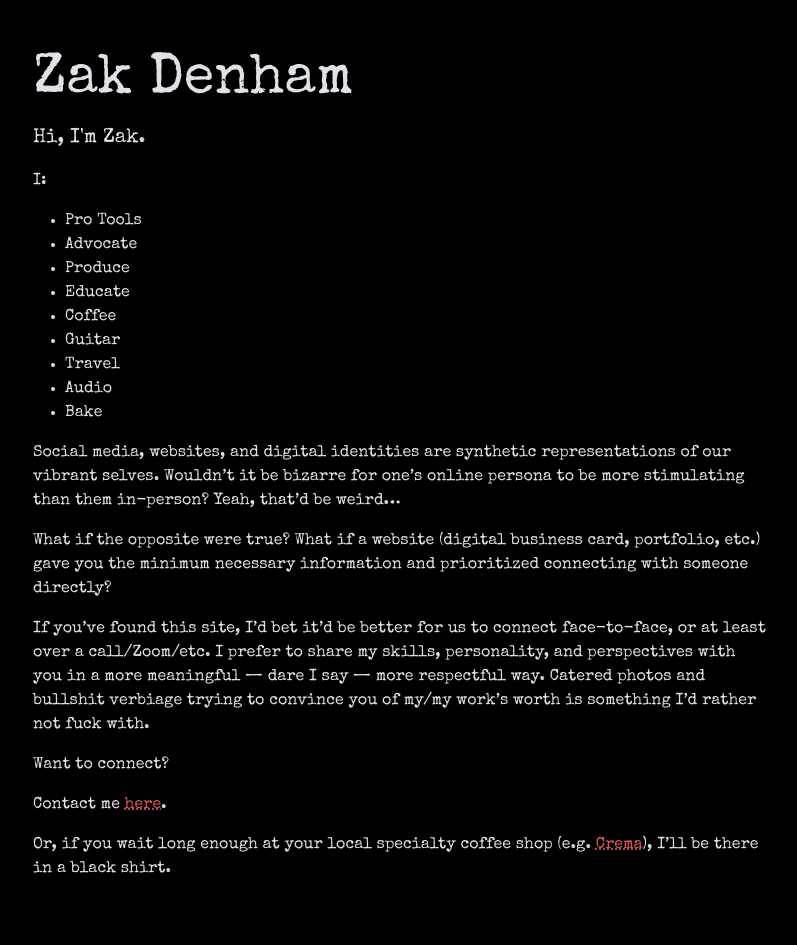
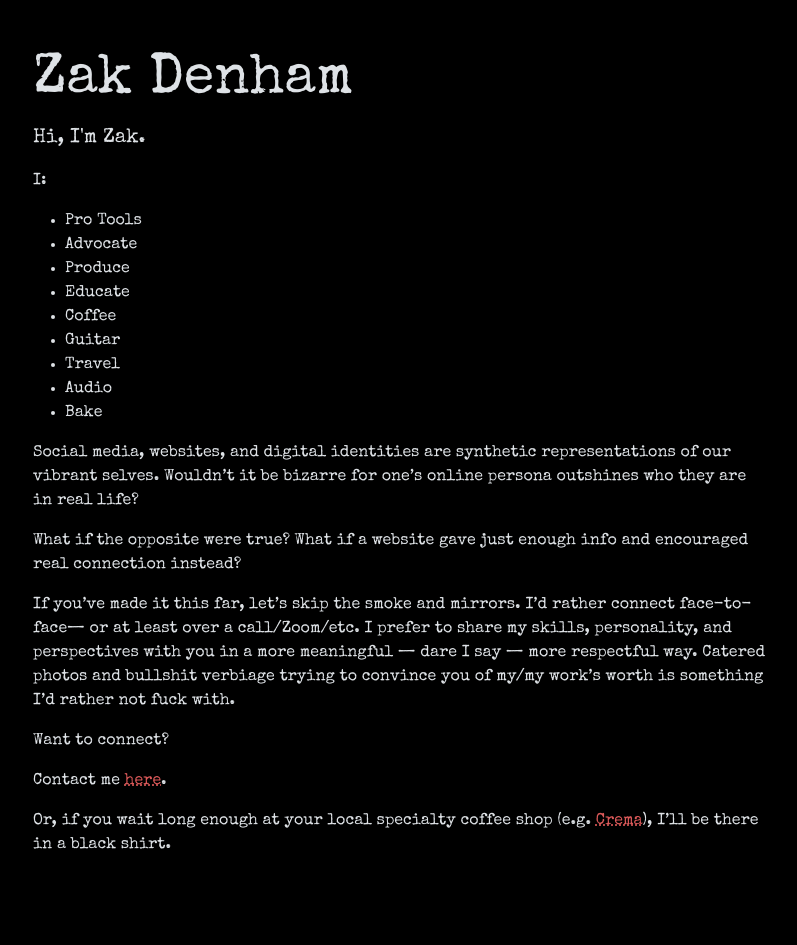
Before and after one commit to zakdenham/zakdenham.github.io, a Jekyll site: the page built from index.md, in a window 1280 px wide. Shown: the whole page, without its empty margins (239-1036 px from the left). Built offline with Jekyll 4.4.1, drawn with Linux system fonts in a browser that asks for light colours; after the commit the page ends 921 px from its top, so only the background shows below that.

Commit message:
Update index.md

```diff
--- a/index.md
+++ b/index.md
@@ -17,11 +17,11 @@ I:
 - Audio
 - Bake
 
-Social media, websites, and digital identities are synthetic representations of our vibrant selves. Wouldn't it be bizarre for one's online persona to be more stimulating than them in-person? Yeah, that'd be weird...
+Social media, websites, and digital identities are synthetic representations of our vibrant selves. Wouldn't it be bizarre for one's online persona outshines who they are in real life?
 
-What if the opposite were true? What if a website (digital business card, portfolio, etc.) gave you the minimum necessary information and prioritized connecting with someone directly?
+What if the opposite were true? What if a website gave just enough info and encouraged real connection instead?
 
-If you've found this site, I'd bet it'd be better for us to connect face-to-face, or at least over a call/Zoom/etc. I prefer to share my skills, personality, and perspectives with you in a more meaningful --- dare I say --- more respectful way. Catered photos and bullshit verbiage trying to convince you of my/my work's worth is something I'd rather not fuck with.
+If you’ve made it this far, let’s skip the smoke and mirrors. I’d rather connect face-to-face— or at least over a call/Zoom/etc. I prefer to share my skills, personality, and perspectives with you in a more meaningful --- dare I say --- more respectful way. Catered photos and bullshit verbiage trying to convince you of my/my work's worth is something I'd rather not fuck with.
 
 Want to connect?
 
```
